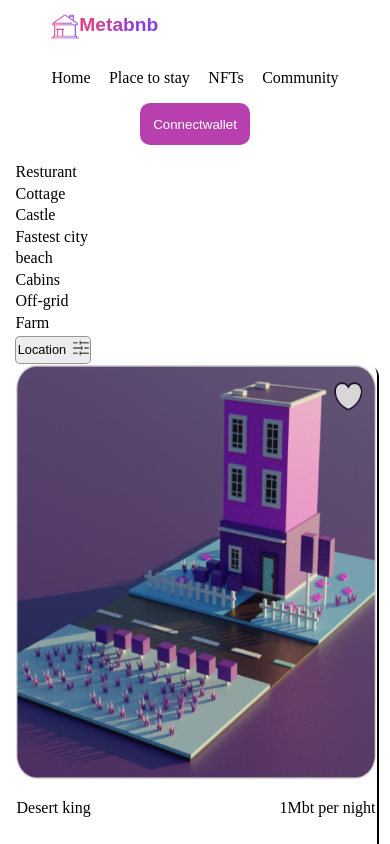
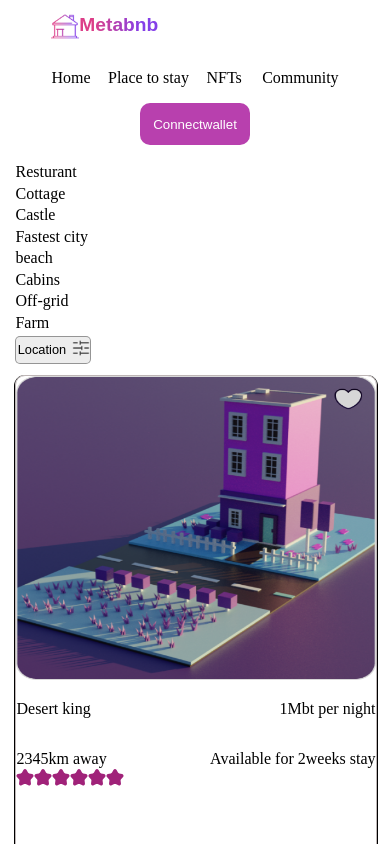
Before and after one commit to Goodness5/cryptopage, a React (Create React App) app: page /placetostay in a window 390 px wide. Shown: the top 844 px of the page. Built offline with nearby package versions, Linux system fonts and the light colour scheme.

Commit message:
finally done

```diff
--- a/src/home.css
+++ b/src/home.css
@@ -27,8 +27,10 @@
 .navigation>a{
     list-style: none;
     text-decoration: none;
-    margin-left: 3%;
+    margin: 3%;
     color: black;
+    text-align: center;
+    background-color: red;
 }
 .connectwallet{
     background-color: #B840AE;
@@ -39,6 +41,11 @@
 }
 .listnav>a>p{
     color: black;
+    /* background-color: purple; */
+    padding: 0;
+    justify-content: space-between;
+    /* display: flex; */
+    /* margin-left: 1%; */
 }
 .listnav{
     display: flex;
@@ -47,6 +54,7 @@
     font-size: 1em;
     color: black;
     margin: 0 auto;
+    text-align: center;
     /* background-color: red; */
     width: 100%;
     margin-left: 5%;
@@ -356,7 +364,7 @@ h2>span{
         height: 6vh;
     }
 }
-.footer{
+.foote{
     background-color: black;
     justify-content: space-around;
     color: white;
@@ -438,7 +446,7 @@ a{
     width: 100%;
 }
 @media screen and (max-width:600px) {
-    .footer{
+    .foote{
         display: flex;
         flex-direction: column;
         padding: 2%;
@@ -512,7 +520,7 @@ a{
     }
 }
 
-@media screen and (max-width:600px) {
+@media screen and (max-width:607px) {
 
     .navigation>a{
         font-size: 1em;
@@ -536,7 +544,8 @@ a{
     margin-top: 5%;
     float: left;
     margin-left: 0%;
-    width: 100%;
+    text-align: left;
+    /* width: 100%; */
 
    }
    .navigation{
@@ -557,23 +566,30 @@ a{
 }
 @media screen and (max-width:400px) {
     .bottom{
-        margin-top: 30em;
+        /* margin-top: em; */
+        /* padding: 0; */
+        /* background-color: red; */
+    }
+    .omo{
+        /* background-color: red; */
+        margin-bottom: 34em !important;
         padding: 0;
     }
     .mycontent{
-        padding: 0;
-        margin-bottom: 0em;
-        /* background-color: red; */
+        margin-bottom: 0em !important;
+    }
+    .foote{
+        margin-top: 0 !important;
     }
 }
 @media screen and (max-width:800px) {
     .bottom{
-        margin-top: 8em;
+        margin-top: 0em;
         padding: 0;
     }
-    .mycontent{
+    .omo{
         padding: 0;
-        margin-bottom: 0em;
+        margin-bottom: -25em;
         /* background-color: red; */
     }
 }
--- a/src/home.js
+++ b/src/home.js
@@ -99,7 +99,7 @@ function Home() {
 
             <div className='heading'><h1>Inspiration for your next adventure</h1></div>
 
-
+<div className='omo'>
             <div className='mycontent'>
 
                 <div className="card">
@@ -223,7 +223,7 @@ function Home() {
             </div>
         </div>
 
-
+        </div>
             </div>
 
 
@@ -243,7 +243,7 @@ function Home() {
                     <img src={img3} alt=''></img> */}
                 </div>
             </div>
-            <div className='footer'>
+            <div className='foote'>
             <div className='two'>
                 <div className='first'>
                     <img src={meta2} alt=''></img>
--- a/src/place.css
+++ b/src/place.css
@@ -2,22 +2,16 @@
     width: 100%;
     height: 60vh;
     /* overflow: hidden; */
-    box-shadow: 2px 2px;
-    border: solid rgba(0, 0, 0, 0);
+    box-shadow: 0px 1px 0px 1px;
+    border: solid rgb(190, 182, 182);
     border-radius: 10px;
     border-width: 1px;
     /* background-color: red; */
     /* display: flex; */
     /* flex-direction: column; */
 }
-.mnavigation{
-    width: 100%;
-    background-color: red;
-    display: flex;
-    flex-direction: row;
-    justify-content: space-between;
-}
-.mnavigation>a{
+
+.navigation>a{
     background-color: purple;
     width: 100%;
     /* margin-left: 2%; */
@@ -40,16 +34,22 @@
 }
 .alist{
     /* background-color: blue; */
-    /* display: flex; */
+    display: flex;
     justify-content: space-between;
     margin-bottom: 2%;
     margin-top: 6%;
-    width: 100% !important;
+    width: 100%;
     margin: 0 auto;
     /* background-color: red; */
-    /* width: 80%; */
-    /* float: left; */
+    float: left;
     /* margin: 0 auto; */
+    text-align: left;
+}
+.alist>li{
+    /* background-color: purple; */
+    text-align: left;
+    float: left;
+    list-style-type: none;
 }
 #cancel{
     /* background-color: red; */
@@ -82,8 +82,9 @@
     /* opacity: 1; */
     /* height: 20em; */
     /* min-width: %; */
+    padding: 1em;
     max-width: 100%;
-    width: 25em;
+    width: 28em;
     display: flex;
     flex-direction: column;
     margin: 0 auto;
@@ -105,10 +106,8 @@
     border-bottom:solid rgba(0, 0, 0, 0.288);
     border-width: 1px;
     /* background-color: red; */
-}
-.topic{
-    /* background-color: red; */
-    margin: 2%;
+    width: 100%;
+    margin-top: -3%;
 }
 .walletcard>p{
     margin: 0 auto;
@@ -129,7 +128,7 @@
     border-width: 1px;
     margin: 0 auto;
     border-radius: 5px;
-    width: 97%;
+    width: 90%;
     transition: ease-in-out;
     transition-duration: 60ms;
     display: flex;
@@ -160,14 +159,29 @@
         background-color: red;
     }
 }
+.adjust{
+    /* background-color: red; */
+    margin-right: 1%;
+    /* text-align: center; */
+}
 .listnav>li{
     list-style-type: none;
+    text-align: center;
+    /* background-color: red; */
 }
 .ndword{
     /* background-color: pink; */
+    /* text-align: center; */
+    margin: 0 auto;
     display: flex;
     flex-direction: row;
     justify-content: space-between;
+}
+.available{
+    float: right;
+    /* background-color: red; */
+    /* padding-right: -1%; */
+    text-align: right;
 }
 .locate{
     background-color: rgba(107, 104, 104, 0.123);
@@ -181,12 +195,13 @@
     border-width: 1px;
     /* margin: 0 auto; */
     /* width:  100%; */
-    text-align: center;
+    /* text-align: center; */
     font-size: 0.8em;
     padding-top: 0.2em;
     padding-right: 0em;
     padding-left: 0.1em;
     padding-bottom: 0.2em;
+    margin-bottom: 3%;
 }
 .img{
     /* background-color: red; */
@@ -243,15 +258,15 @@
 
 @media screen and (max-width:800px) {
     .card{
-        height: 70vh;
+        height: 80vh;
          /* background-color: red; */
     }
     .mycontent{
         grid-template-columns: repeat(2, 1fr);
-        margin-bottom: 30em;
+        margin-bottom: 35em;
     }
     .footer{
-        margin-top: 10em;
+        margin-top: 0em;
     }
 }
 .footer{
@@ -280,7 +295,7 @@
         /* margin: 0 auto; */
     }
     .mycontent{
-        margin-bottom: 38em;
+        margin-bottom: 34em;
     }
 
 }
@@ -289,11 +304,11 @@
         /* background-color: red; */
         margin-bottom: 0;
         bottom: 0;
-        margin-top: 228em;
+        margin-top: 140em !important;
         /* margin: 0 auto; */
     }
     .mycontent{
-        margin-bottom: 129em;
+        /* margin-bottom: 140em; */
         grid-template-columns: repeat(1, 1fr);
     }
     .mnavigation{
@@ -315,7 +330,11 @@
         /* margin: 0 auto; */
     }
     .card{
-        height: 70vh;
+        height: 60vh;
+        width: 100%;
+    }
+    .card>img{
+        height: 60%;
     }
 
 }
@@ -329,3 +348,21 @@
         border-width: 1px;
     }
 }
+.footer{
+    background-color: black;
+    justify-content: space-around;
+    color: white;
+    display: flex;
+    flex-direction: row;
+    margin: 0 auto;
+    /* width: 100%; */
+    margin: 0;
+    padding: 0;
+}
+@media screen and (max-width:600px) {
+    .footer{
+        display: flex;
+        flex-direction: column;
+        padding: 2%;
+    }
+}
--- a/src/place.js
+++ b/src/place.js
@@ -16,7 +16,7 @@ import img2 from './images/fifth.png'
 import img3 from './images/sixth.png'
 import cancel from './images/cancel.svg'
 import img4 from './images/seventh.png'
-// import img5 from './images/img1.png'
+import img5 from './images/finall.png'
 import img6 from './images/img2.png'
 import img7 from './images/img3.png'
 import img8 from './images/img4.png'
@@ -66,13 +66,13 @@ function Place(){
             <div className='listnav'>
             <a href="/"><p>Home</p></a>
             <a href="/placetostay"><p>Place to stay</p></a>
-            <a href="/"><p>NFTs</p></a>
+            <a href="/" className='adjust'><p>NFTs</p></a>
             <a href="/"><p>Community</p></a>
             </div>
             <button className='connectwallet' onClick ={show}> Connectwallet </button>
             </div>
 
-                <div className='listnav alist'>
+                <div className='alist'>
                     <li>Resturant</li>
                     <li>Cottage</li>
                     <li>Castle</li>
@@ -87,7 +87,7 @@ function Place(){
                 <div className="card">
             <img src={img2} alt=""/>
             <div className="words"><p>Desert king</p> <p>1Mbt per night</p></div>
-            <div className="ndword"><p>2345km away</p><p>Available for 2weeks stay</p></div>
+            <div className="ndword"><p>2345km away</p><p className='available'> Available for 2weeks stay</p></div>
             <div className="star">
                 <img src={star} alt=""/>
                 <img src={star} alt=""/>
@@ -100,7 +100,7 @@ function Place(){
         <div className="card">
             <img src={img1} alt=""/>
             <div className="words"><p>Desert king</p> <p>1Mbt per night</p></div>
-            <div className="ndword"><p>2345km away</p><p>Available for 2weeks stay</p></div>
+            <div className="ndword"><p>2345km away</p><p className='available'> Available for 2weeks stay</p></div>
             <div className="star">
                 <img src={star} alt=""/>
                 <img src={star} alt=""/>
@@ -113,7 +113,7 @@ function Place(){
         <div className="card">
             <img src={img9} alt=""/>
             <div className="words"><p>Desert king</p> <p>1Mbt per night</p></div>
-            <div className="ndword"><p>2345km away</p><p>Available for 2weeks stay</p></div>
+            <div className="ndword"><p>2345km away</p><p className='available'> Available for 2weeks stay</p></div>
             <div className="star">
                 <img src={star} alt=""/>
                 <img src={star} alt=""/>
@@ -126,7 +126,7 @@ function Place(){
         <div className="card">
             <img src={img11} alt=""/>
             <div className="words"><p>Desert king</p> <p>1Mbt per night</p></div>
-            <div className="ndword"><p>2345km away</p><p>Available for 2weeks stay</p></div>
+            <div className="ndword"><p>2345km away</p><p className='available'> Available for 2weeks stay</p></div>
             <div className="star">
                 <img src={star} alt=""/>
                 <img src={star} alt=""/>
@@ -139,7 +139,7 @@ function Place(){
         <div className="card">
             <img src={img10} alt=""/>
             <div className="words"><p>Desert king</p> <p>1Mbt per night</p></div>
-            <div className="ndword"><p>2345km away</p><p>Available for 2weeks stay</p></div>
+            <div className="ndword"><p>2345km away</p><p className='available'> Available for 2weeks stay</p></div>
             <div className="star">
                 <img src={star} alt=""/>
                 <img src={star} alt=""/>
@@ -152,7 +152,7 @@ function Place(){
         <div className="card">
             <img src={img4} alt=""/>
             <div className="words"><p>Desert king</p> <p>1Mbt per night</p></div>
-            <div className="ndword"><p>2345km away</p><p>Available for 2weeks stay</p></div>
+            <div className="ndword"><p>2345km away</p><p className='available'> Available for 2weeks stay</p></div>
             <div className="star">
                 <img src={star} alt=""/>
                 <img src={star} alt=""/>
@@ -165,7 +165,7 @@ function Place(){
         <div className="card">
             <img src={img3} alt=""/>
             <div className="words"><p>Desert king</p> <p>1Mbt per night</p></div>
-            <div className="ndword"><p>2345km away</p><p>Available for 2weeks stay</p></div>
+            <div className="ndword"><p>2345km away</p><p className='available'> Available for 2weeks stay</p></div>
             <div className="star">
                 <img src={star} alt=""/>
                 <img src={star} alt=""/>
@@ -178,7 +178,7 @@ function Place(){
         <div className="card">
             <img src={img12} alt=""/>
             <div className="words"><p>Desert king</p> <p>1Mbt per night</p></div>
-            <div className="ndword"><p>2345km away</p><p>Available for 2weeks stay</p></div>
+            <div className="ndword"><p>2345km away</p><p className='available'> Available for 2weeks stay</p></div>
             <div className="star">
                 <img src={star} alt=""/>
                 <img src={star} alt=""/>
@@ -191,7 +191,7 @@ function Place(){
         <div className="card">
             <img src={img6} alt=""/>
             <div className="words"><p>Desert king</p> <p>1Mbt per night</p></div>
-            <div className="ndword"><p>2345km away</p><p>Available for 2weeks stay</p></div>
+            <div className="ndword"><p>2345km away</p><p className='available'> Available for 2weeks stay</p></div>
             <div className="star">
                 <img src={star} alt=""/>
                 <img src={star} alt=""/>
@@ -204,7 +204,7 @@ function Place(){
         <div className="card">
             <img src={img8} alt=""/>
             <div className="words"><p>Desert king</p> <p>1Mbt per night</p></div>
-            <div className="ndword"><p>2345km away</p><p>Available for 2weeks stay</p></div>
+            <div className="ndword"><p>2345km away</p><p className='available'> Available for 2weeks stay</p></div>
             <div className="star">
                 <img src={star} alt=""/>
                 <img src={star} alt=""/>
@@ -217,7 +217,7 @@ function Place(){
         <div className="card">
             <img src={img13} alt=""/>
             <div className="words"><p>Desert king</p> <p>1Mbt per night</p></div>
-            <div className="ndword"><p>2345km away</p><p>Available for 2weeks stay</p></div>
+            <div className="ndword"><p>2345km away</p><p className='available'> Available for 2weeks stay</p></div>
             <div className="star">
                 <img src={star} alt=""/>
                 <img src={star} alt=""/>
@@ -230,7 +230,7 @@ function Place(){
         <div className="card">
             <img src={img14} alt=""/>
             <div className="words"><p>Desert king</p> <p>1Mbt per night</p></div>
-            <div className="ndword"><p>2345km away</p><p>Available for 2weeks stay</p></div>
+            <div className="ndword"><p>2345km away</p><p className='available'> Available for 2weeks stay</p></div>
             <div className="star">
                 <img src={star} alt=""/>
                 <img src={star} alt=""/>
@@ -243,7 +243,7 @@ function Place(){
         <div className="card">
             <img src={img15} alt=""/>
             <div className="words"><p>Desert king</p> <p>1Mbt per night</p></div>
-            <div className="ndword"><p>2345km away</p><p>Available for 2weeks stay</p></div>
+            <div className="ndword"><p>2345km away</p><p className='available'> Available for 2weeks stay</p></div>
             <div className="star">
                 <img src={star} alt=""/>
                 <img src={star} alt=""/>
@@ -256,7 +256,7 @@ function Place(){
         <div className="card">
             <img src={img16} alt=""/>
             <div className="words"><p>Desert king</p> <p>1Mbt per night</p></div>
-            <div className="ndword"><p>2345km away</p><p>Available for 2weeks stay</p></div>
+            <div className="ndword"><p>2345km away</p><p className='available'> Available for 2weeks stay</p></div>
             <div className="star">
                 <img src={star} alt=""/>
                 <img src={star} alt=""/>
@@ -267,9 +267,9 @@ function Place(){
             </div>
         </div>
         <div className="card">
-            <img src={img15} alt=""/>
+            <img src={img5} alt=""/>
             <div className="words"><p>Desert king</p> <p>1Mbt per night</p></div>
-            <div className="ndword"><p>2345km away</p><p>Available for 2weeks stay</p></div>
+            <div className="ndword"><p>2345km away</p><p className='available'> Available for 2weeks stay</p></div>
             <div className="star">
                 <img src={star} alt=""/>
                 <img src={star} alt=""/>
@@ -282,7 +282,7 @@ function Place(){
         <div className="card">
             <img src={img7} alt=""/>
             <div className="words"><p>Desert king</p> <p>1Mbt per night</p></div>
-            <div className="ndword"><p>2345km away</p><p>Available for 2weeks stay</p></div>
+            <div className="ndword"><p>2345km away</p><p className='available'> Available for 2weeks stay</p></div>
             <div className="star">
                 <img src={star} alt=""/>
                 <img src={star} alt=""/>
```
Also changed, not shown: src/images/Frame 151.png (deleted), src/images/finall.png (added).
